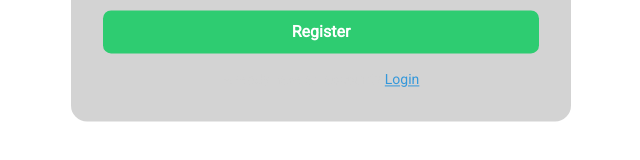
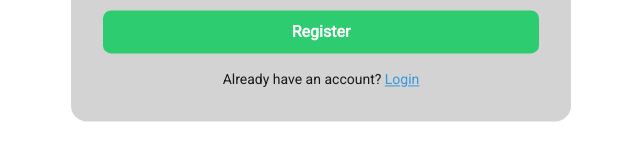
Before and after one commit to Abdulaziz-Mirsagatov/collectify, a Next.js app: page /en/register in a window 1280 px wide. Shown: the part 519-679 px from the top of the page, without its empty margins (319-959 px from the left). Built offline with nearby package versions, Linux system fonts and the light colour scheme.

Commit message:
theme coloring fixes

```diff
--- a/app/[lang]/(login)/login/page.tsx
+++ b/app/[lang]/(login)/login/page.tsx
@@ -15,7 +15,7 @@
         </button>
       </form>
 
-      <p className="text-center text-sm text-light-gray">
+      <p className="text-center text-sm">
         Don&apos;t have an account?{" "}
         <Link
           href={`register`}
--- a/app/[lang]/(register)/register/page.tsx
+++ b/app/[lang]/(register)/register/page.tsx
@@ -18,7 +18,7 @@
         </button>
       </form>
 
-      <p className="text-center text-sm text-light-gray">
+      <p className="text-center text-sm">
         Already have an account?{" "}
         <Link
           href={`login`}
```
